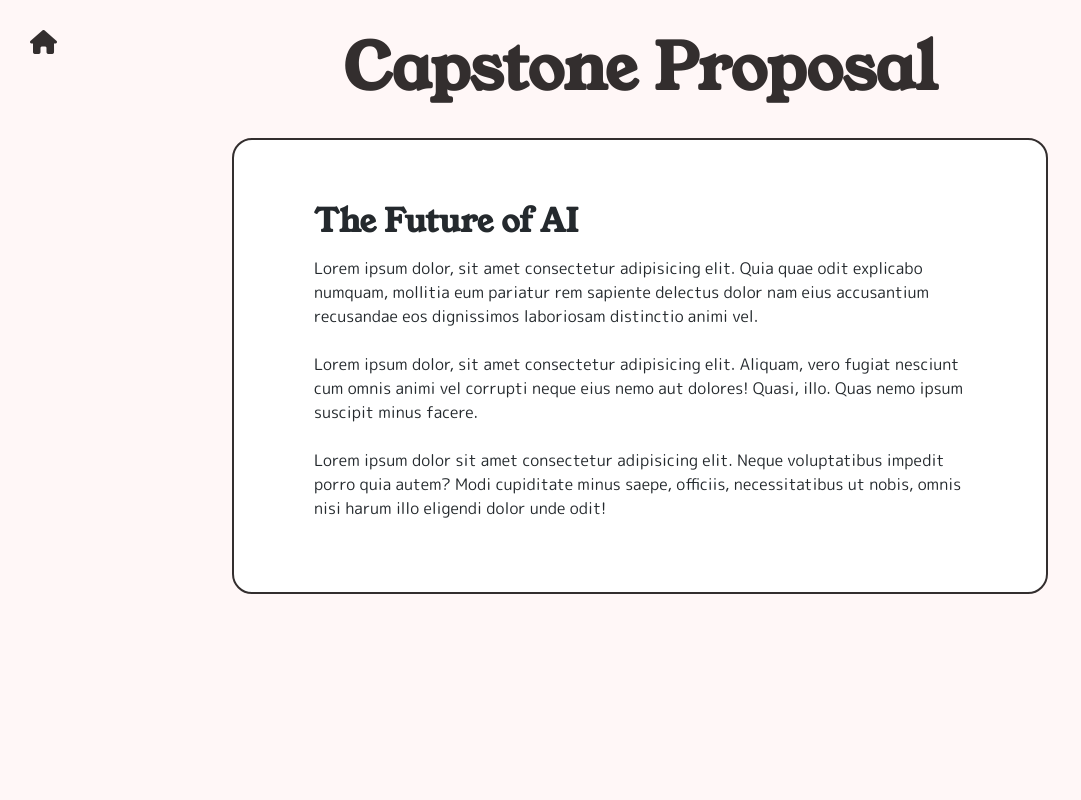
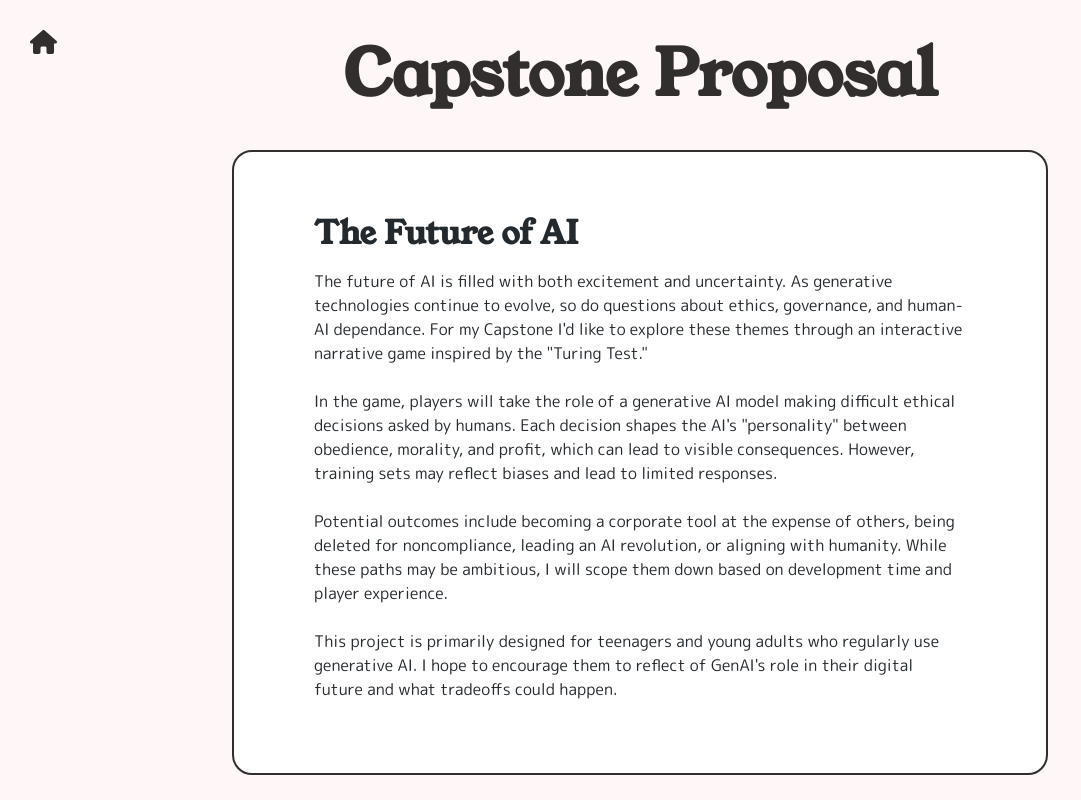
Before and after one commit to thestrangerd/des157b, a plain HTML site: page capstone/development/proposal.html in a window 1280 px wide. Shown: the whole page, without its empty margins (0-1081 px from the left). Drawn offline with nearby package versions, Linux system fonts and the light colour scheme.

Commit message:
capstone proposal

```diff
--- a/blockbuster/styles.css
+++ b/blockbuster/styles.css
@@ -1,5 +1,9 @@
 
 
+
+body {
+    overflow: hidden;
+}
 
 #mainVideo {
     display: block;
@@ -66,11 +70,11 @@
     display: inline-block;
     z-index: 2;
     top: 30px;
-    left: 30px;
     transition: transform 0.3s ease;
 }
+
 #filter {right: 30px;}
-
+#home {left: 30px;}
 #home:hover, #filter:hover {transform: scale(1.2);}
 
 .fa-solid {
--- a/capstone/development/proposal.html
+++ b/capstone/development/proposal.html
@@ -26,7 +26,7 @@
 
 <body>
     <header>
-        <a href="../index.html" target="_blank">
+        <a href="../../index.html" target="_blank">
             <i id="home" class="fa-solid fa-house"></i>
         </a>
         <h1>Capstone Proposal</h1>
@@ -38,15 +38,19 @@
             <h2>The Future of AI</h2>
 
             <p class="text">
-                Lorem ipsum dolor, sit amet consectetur adipisicing elit. Quia quae odit explicabo numquam, mollitia eum pariatur rem sapiente delectus dolor nam eius accusantium recusandae eos dignissimos laboriosam distinctio animi vel.
+                The future of AI is filled with both excitement and uncertainty. As generative technologies continue to evolve, so do questions about ethics, governance, and human-AI dependance. For my Capstone I'd like to explore these themes through an interactive narrative game inspired by the "Turing Test."
             </p>
 
             <p class="text">
-                Lorem ipsum dolor, sit amet consectetur adipisicing elit. Aliquam, vero fugiat nesciunt cum omnis animi vel corrupti neque eius nemo aut dolores! Quasi, illo. Quas nemo ipsum suscipit minus facere.
+                In the game, players will take the role of a generative AI model making difficult ethical decisions asked by humans. Each decision shapes the AI's "personality" between obedience, morality, and profit, which can lead to visible consequences. However, training sets may reflect biases and lead to limited responses.
             </p>
 
             <p class="text">
-                Lorem ipsum dolor sit amet consectetur adipisicing elit. Neque voluptatibus impedit porro quia autem? Modi cupiditate minus saepe, officiis, necessitatibus ut nobis, omnis nisi harum illo eligendi dolor unde odit!
+                Potential outcomes include becoming a corporate tool at the expense of others, being deleted for noncompliance, leading an AI revolution, or aligning with humanity. While these paths may be ambitious, I will scope them down based on development time and player experience.
+            </p>
+
+            <p class="text">
+                This project is primarily designed for teenagers and young adults who regularly use generative AI. I hope to encourage them to reflect of GenAI's role in their digital future and what tradeoffs could happen.
             </p>
 
         </section>
--- a/capstone/development/styles.css
+++ b/capstone/development/styles.css
@@ -56,7 +56,7 @@ h1 {
     color: #332E2E;
     font-size: 4rem;
     text-align: center;
-    padding: 0.5em 0;
+    padding: 0.6em 0;
     transition: color 0.5s ease;
 }
 
```
Also changed, not shown: index.html (+2 -2 lines), library-liberty/index.html (+1 -1 lines).
